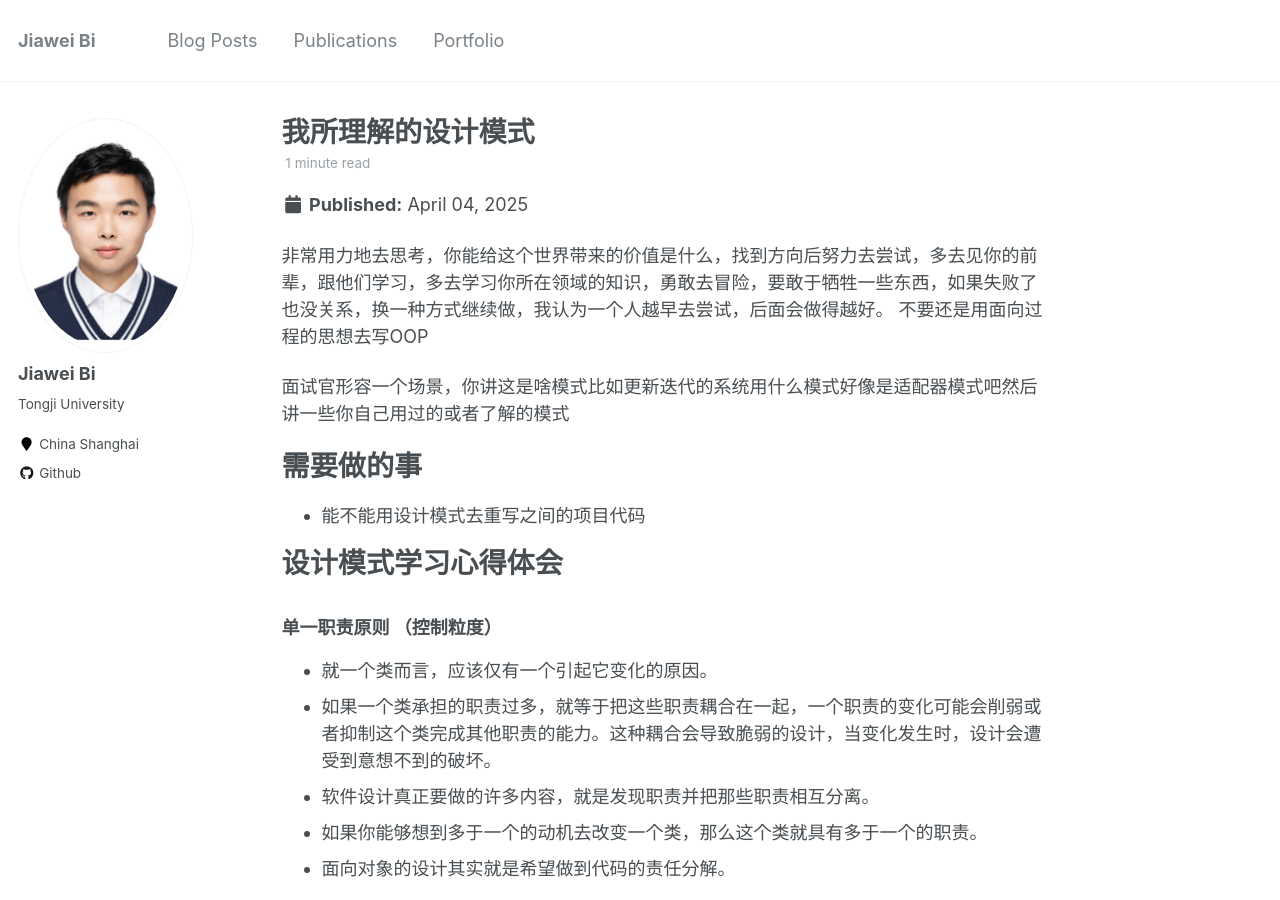
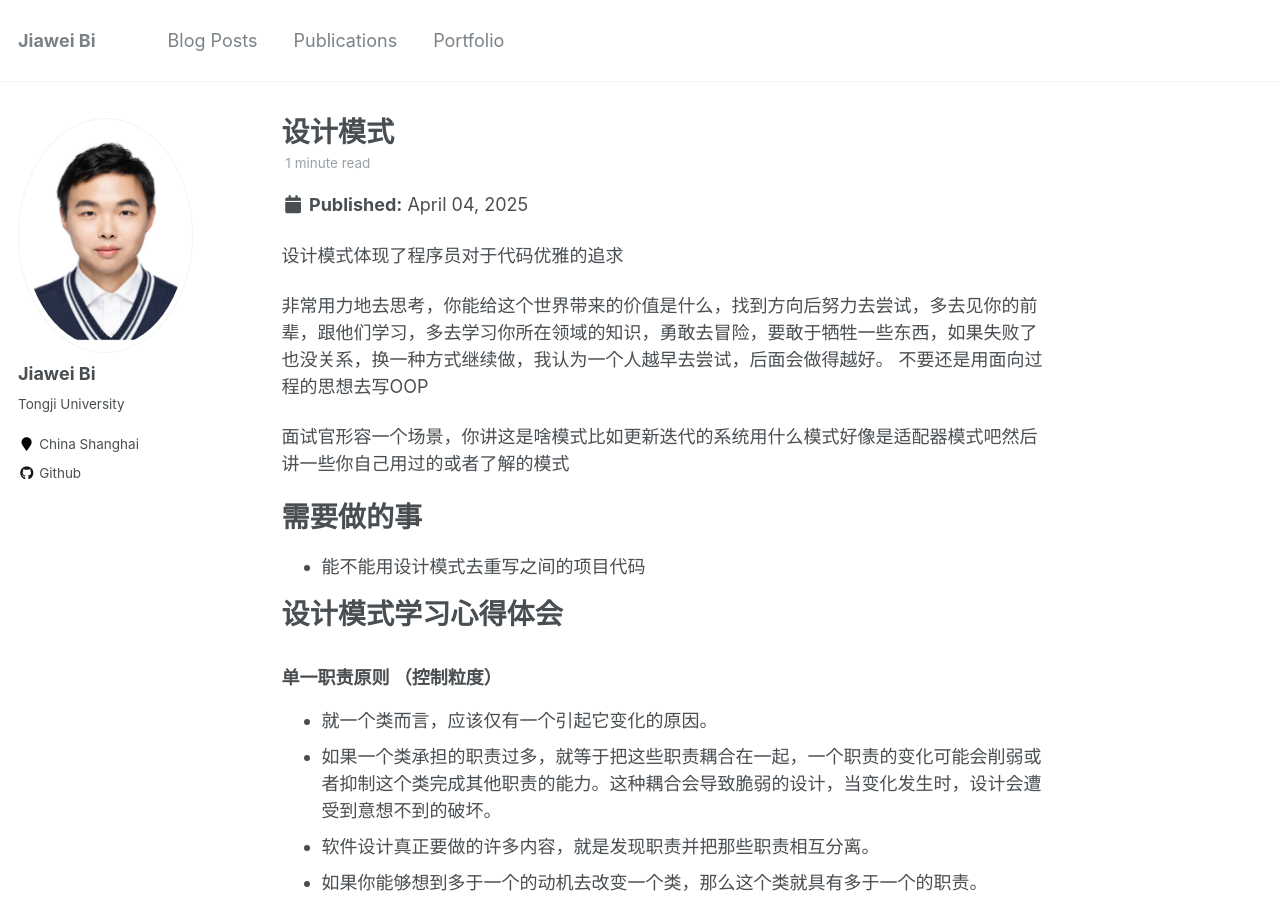
Before and after one commit to csjiaweibi/csjiaweibi.github.io, a Jekyll site: the page built from _posts/2025-04-04-GoF.md, in a window 1280 px wide and 900 px high. Built offline with Jekyll 4.4.1, drawn with Linux system fonts in a browser that asks for light colours.

Commit message:
设计模式

```diff
--- a/_posts/2025-04-04-GoF.md
+++ b/_posts/2025-04-04-GoF.md
@@ -1,10 +1,15 @@
 ---
-title: '我所理解的设计模式'
+title: '设计模式'
 date: 2025-04-04
 permalink: /posts/2025/04/blog-post-3/
 tags:
   - 设计模式
 ---
+
+
+设计模式体现了程序员对于代码优雅的追求
+
+
 
 
 非常用力地去思考，你能给这个世界带来的价值是什么，找到方向后努力去尝试，多去见你的前辈，跟他们学习，多去学习你所在领域的知识，勇敢去冒险，要敢于牺牲一些东西，如果失败了也没关系，换一种方式继续做，我认为一个人越早去尝试，后面会做得越好。
```
